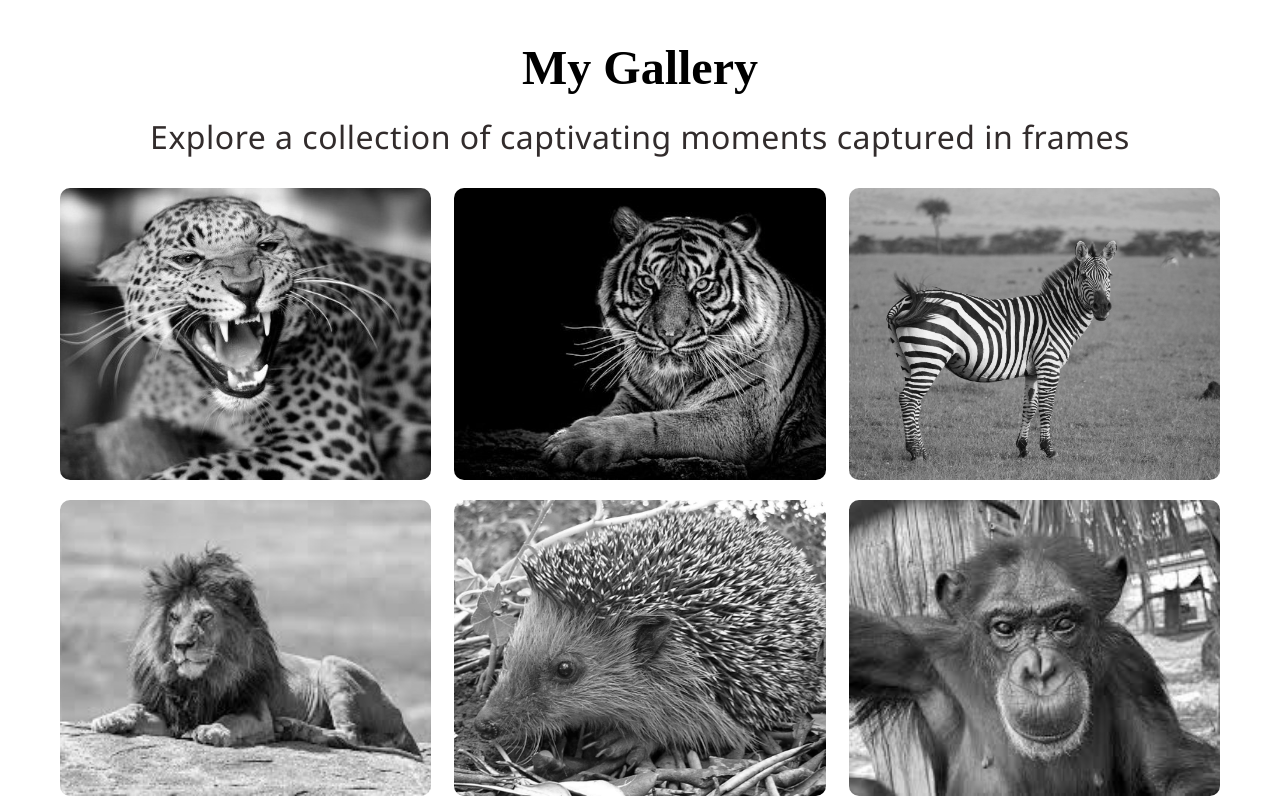
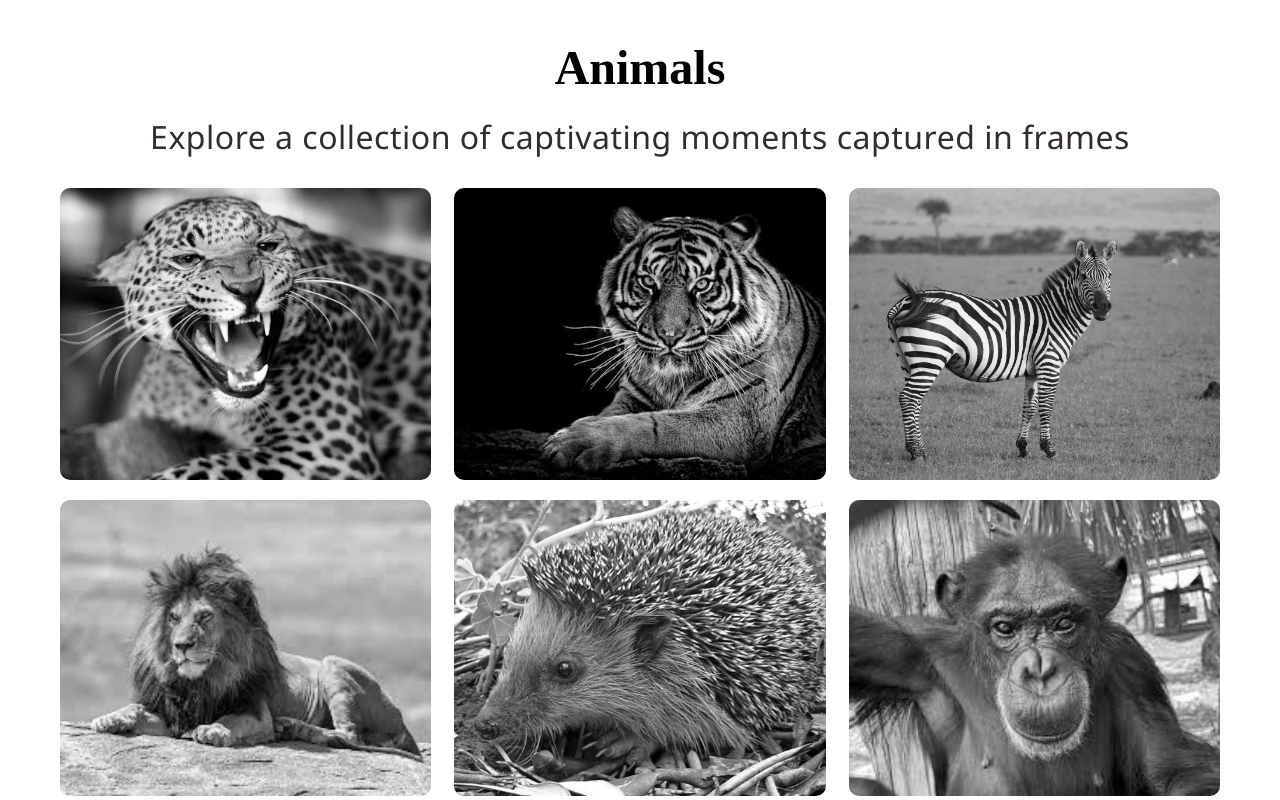
Before and after one commit to amit-kumar-11/code-alpha-Image_Gallery, a plain HTML site: page index.html in a window 1280 px wide. Drawn offline with Linux system fonts and the light colour scheme.

Commit message:
Update index.html

```diff
--- a/index.html
+++ b/index.html
@@ -10,7 +10,7 @@
   <body>
     <div id="wrapper">
       <div class="container">
-        <h1>My Gallery</h1>
+        <h1>Animals</h1>
         <h2 class="subheading">Explore a collection of captivating moments captured in frames</h2>
 
         <div class="gallery">
```
